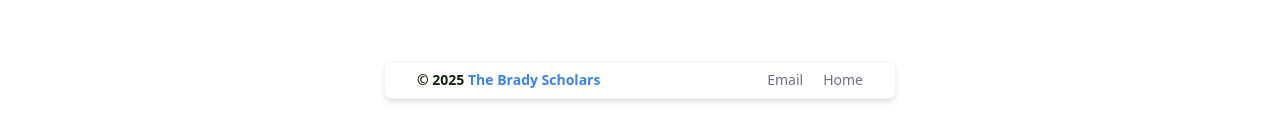
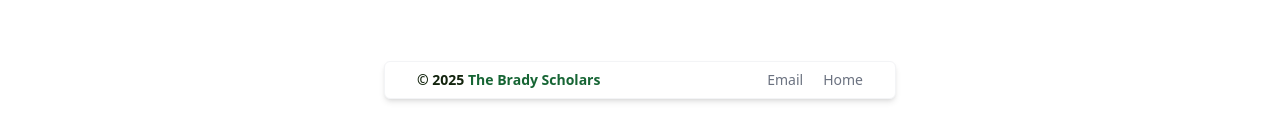
Before and after one commit to bradyscholars/brady16site, a Next.js app: page / in a window 1280 px wide. Shown: the part 5007-5143 px from the top of the page. Built offline with nearby package versions, Linux system fonts and the light colour scheme.

Commit message:
forgot one color

```diff
--- a/src/components/Footer.jsx
+++ b/src/components/Footer.jsx
@@ -16,7 +16,7 @@ const Footer = () => {
         <div className='actual-site-footer w-[40%] py-2 bg-white rounded-md shadow-md px-8 flex justify-between items-center border border-gray-100'>
 
             <div className='brady-copyright '>
-                <p className='font-bold text-sm my-0 '>© 2025 <span className="text-blue-500">The Brady Scholars</span></p>
+                <p className='font-bold text-sm my-0 '>© 2025 <span className="text-green-800">The Brady Scholars</span></p>
             </div>
 
             <div className='links flex gap-5 items-center justify-center '>
```
